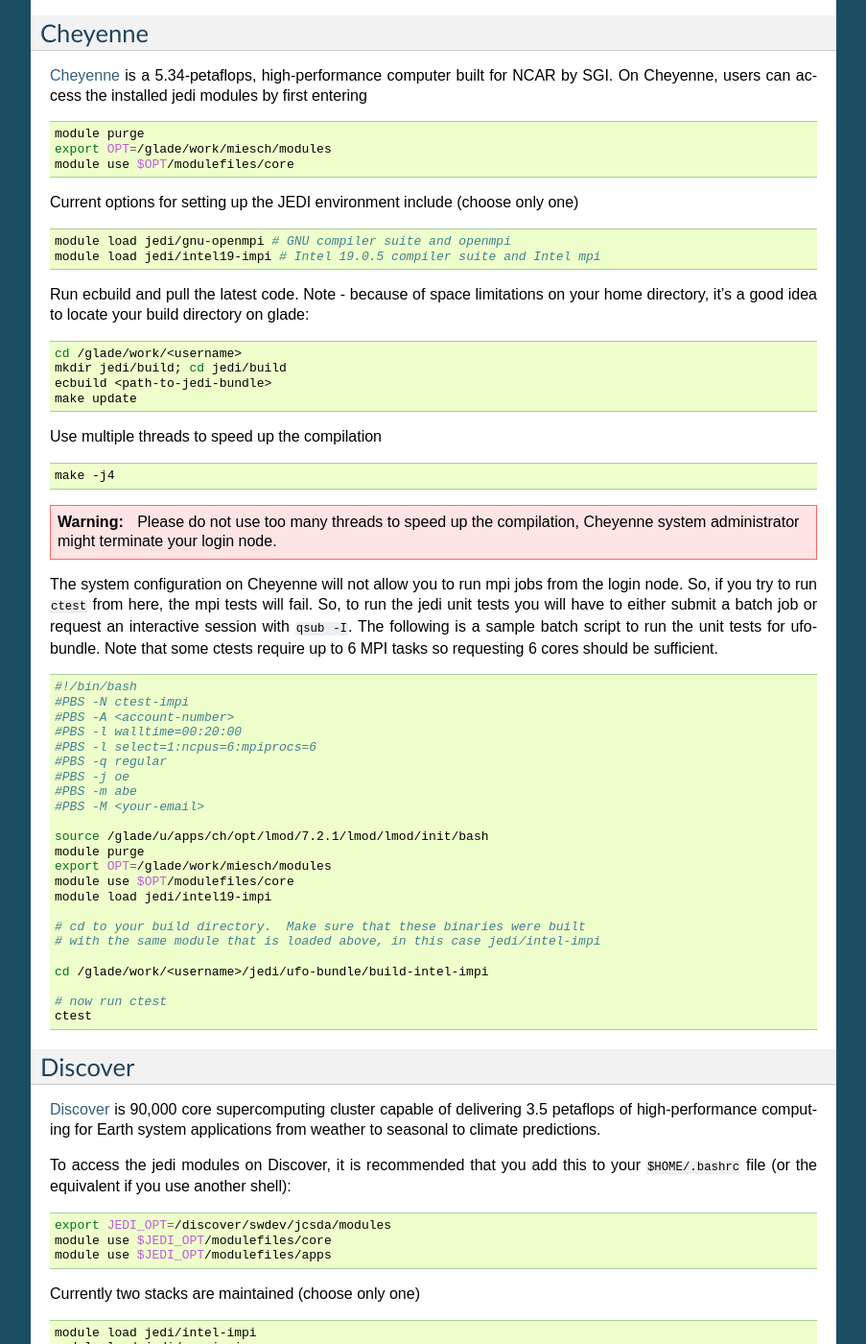
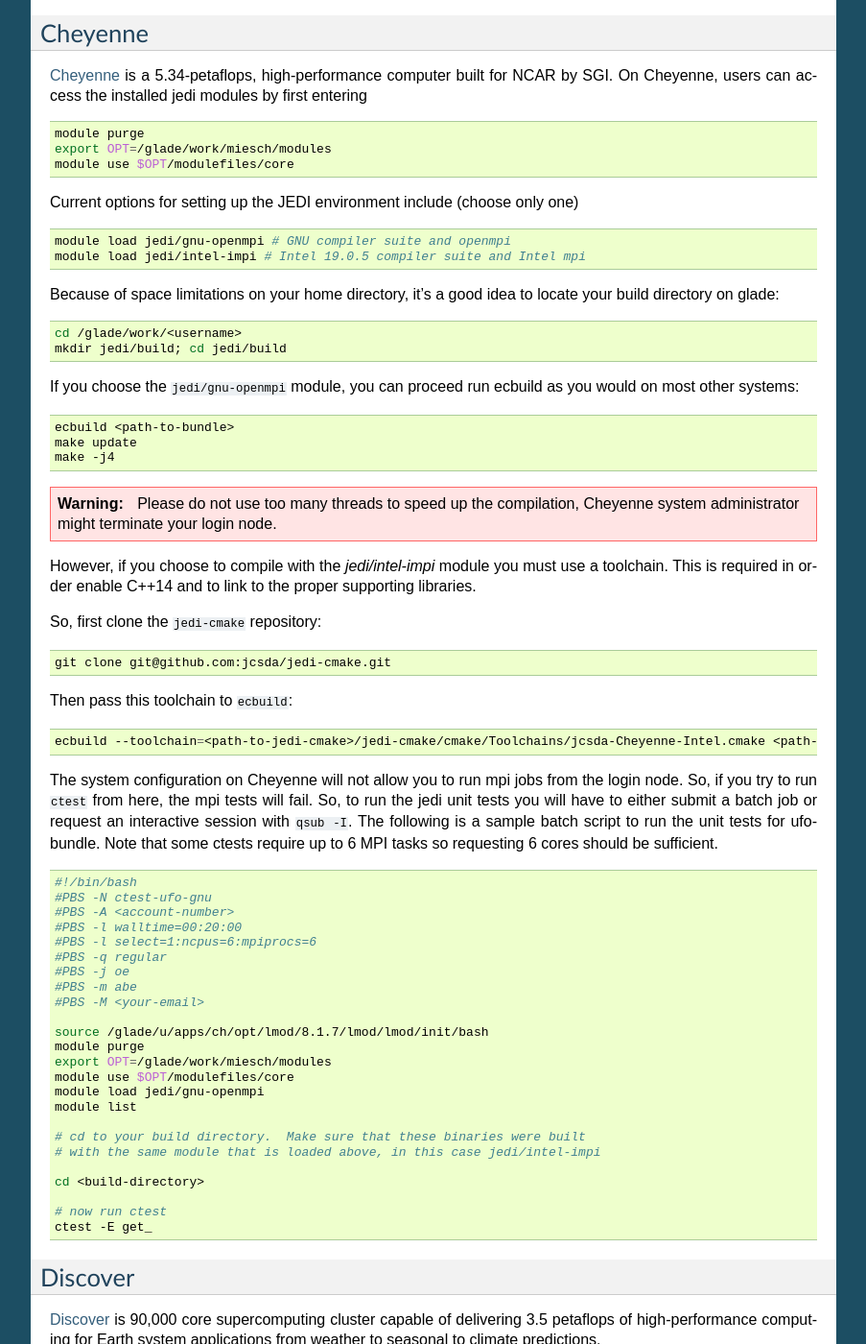
Before and after one commit to JCSDA/jedi-docs, a Sphinx documentation site: the page built from docs/developer/jedi_environment/modules.rst, in a window 1280 px wide and 1400 px high, scrolled down 2809 px. Shown: the whole window at 96% size, without its empty margins (198-1101 px from the left). Built offline with Sphinx 7.4.7, drawn with Linux system fonts in a browser that asks for light colours.

Commit message:
update cheyenne notes

```diff
--- a/docs/developer/jedi_environment/modules.rst
+++ b/docs/developer/jedi_environment/modules.rst
@@ -166,33 +166,47 @@
 .. code :: bash
 
    module load jedi/gnu-openmpi # GNU compiler suite and openmpi
-   module load jedi/intel19-impi # Intel 19.0.5 compiler suite and Intel mpi
+   module load jedi/intel-impi # Intel 19.0.5 compiler suite and Intel mpi
 
-Run ecbuild and pull the latest code.  Note - because of space limitations on your home directory, it's a good idea to locate your build directory on glade:
+Because of space limitations on your home directory, it's a good idea to locate your build directory on glade:
 
 .. code:: bash
 
     cd /glade/work/<username>
     mkdir jedi/build; cd jedi/build
-    ecbuild <path-to-jedi-bundle>
-    make update
 
-Use multiple threads to speed up the compilation
+If you choose the :code:`jedi/gnu-openmpi` module, you can proceed run ecbuild as you would on most other systems:
 
 .. code:: bash
 
-    make -j4
+   ecbuild <path-to-bundle>
+   make update
+   make -j4
 
 .. warning::
 
-    Please do not use too many threads to speed up the compilation, Cheyenne system administrator might terminate your login node.
+   Please do not use too many threads to speed up the compilation, Cheyenne system administrator might terminate your login node.
+
+However, if you choose to compile with the `jedi/intel-impi` module you must use a toolchain.  This is required in order enable C++14 and to link to the proper supporting libraries.
+
+So, first clone the :code:`jedi-cmake` repository:
+
+.. code:: bash
+
+   git clone git@github.com:jcsda/jedi-cmake.git
+
+Then pass this toolchain to :code:`ecbuild`:
+
+.. code:: bash
+
+   ecbuild --toolchain=<path-to-jedi-cmake>/jedi-cmake/cmake/Toolchains/jcsda-Cheyenne-Intel.cmake <path-to-bundle>
 
 The system configuration on Cheyenne will not allow you to run mpi jobs from the login node.  So, if you try to run :code:`ctest` from here, the mpi tests will fail.  So, to run the jedi unit tests you will have to either submit a batch job or request an interactive session with :code:`qsub -I`.  The following is a sample batch script to run the unit tests for ufo-bundle.  Note that some ctests require up to 6 MPI tasks so requesting 6 cores should be sufficient.
 
 .. code:: bash
 
     #!/bin/bash
-    #PBS -N ctest-impi
+    #PBS -N ctest-ufo-gnu
     #PBS -A <account-number>
     #PBS -l walltime=00:20:00
     #PBS -l select=1:ncpus=6:mpiprocs=6
@@ -201,19 +215,20 @@
     #PBS -m abe
     #PBS -M <your-email>
 
-    source /glade/u/apps/ch/opt/lmod/7.2.1/lmod/lmod/init/bash
+    source /glade/u/apps/ch/opt/lmod/8.1.7/lmod/lmod/init/bash
     module purge
     export OPT=/glade/work/miesch/modules
     module use $OPT/modulefiles/core
-    module load jedi/intel19-impi
+    module load jedi/gnu-openmpi
+    module list
 
     # cd to your build directory.  Make sure that these binaries were built
     # with the same module that is loaded above, in this case jedi/intel-impi
 
-    cd /glade/work/<username>/jedi/ufo-bundle/build-intel-impi
+    cd <build-directory>
 
     # now run ctest
-    ctest
+    ctest -E get_
 
 
 Discover
@@ -287,7 +302,7 @@
    module use $JEDI_OPT/modulefiles/core
    module load jedi/intel-impi
 
-The recommended way to compile JEDI on S4 is to first clone the `jedi-cmake` repository, which contains an S4 toolchain:
+The recommended way to compile JEDI on S4 is to first clone the :code:`jedi-cmake` repository, which contains an S4 toolchain:
 
 .. code:: bash
 
```
